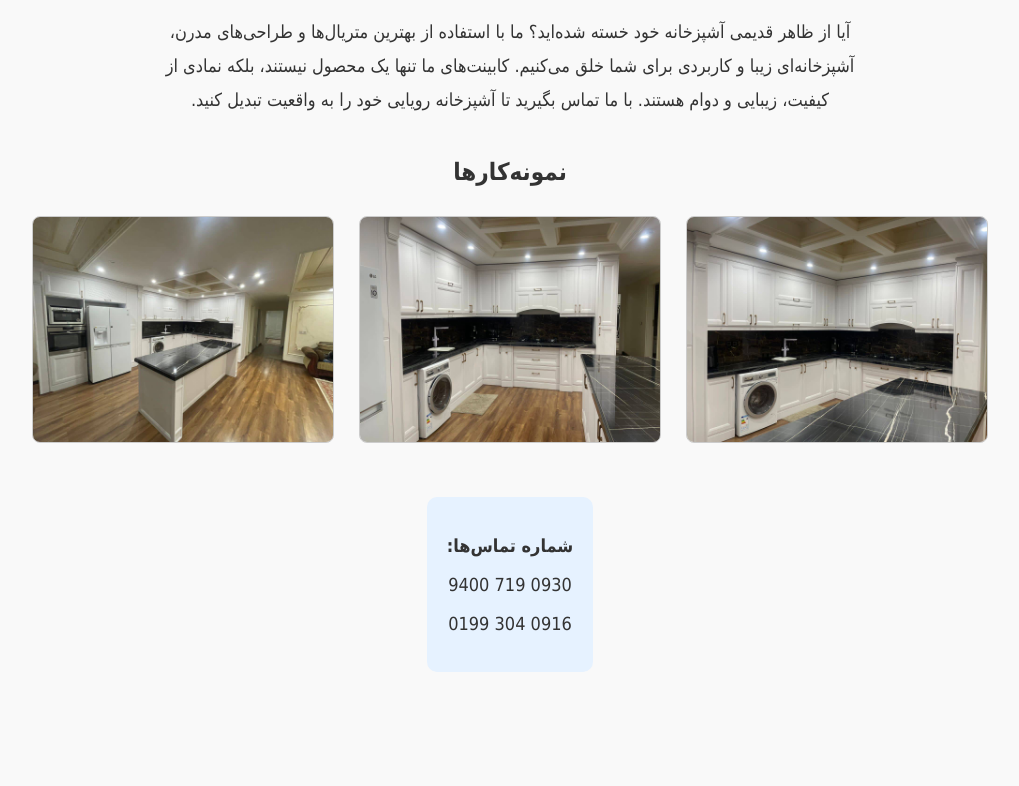
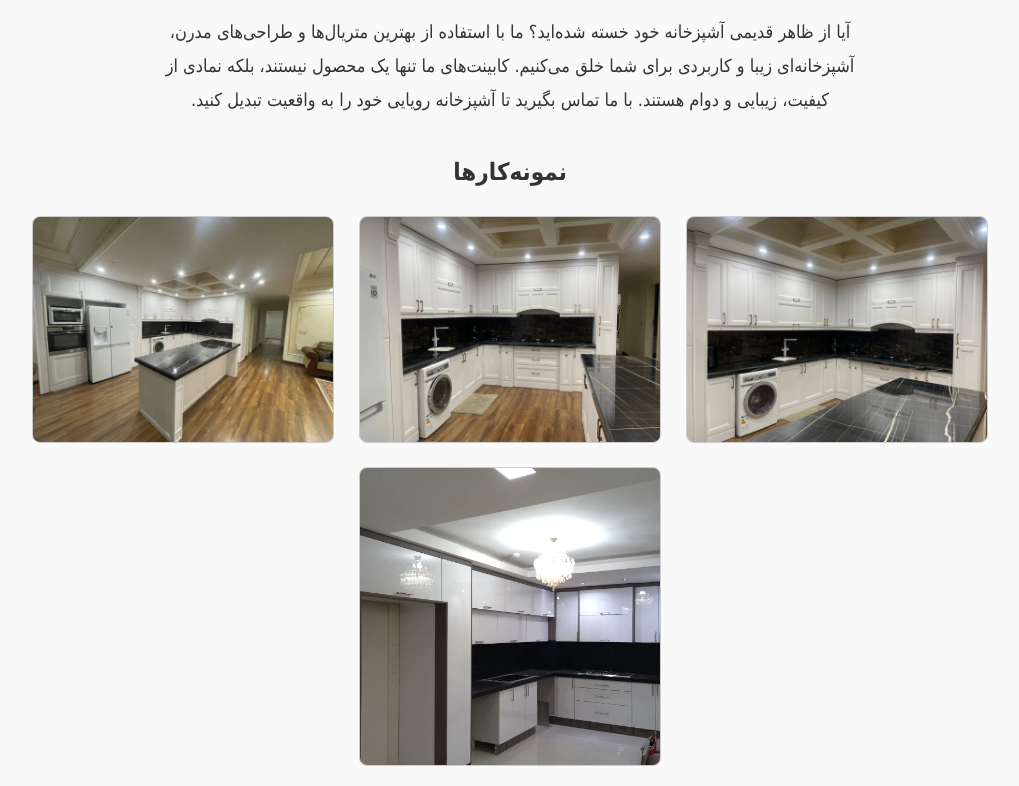
Before and after one commit to iceshw/AAF-wood, a plain HTML site: page index.html in a window 1280 px wide. Shown: the part 166-952 px from the top of the page, without its empty margins (130-1149 px from the left). Before the commit the page ends 886 px from the top, so only its background shows below. Drawn offline with Linux system fonts and the light colour scheme.

Commit message:
Update index.html

```diff
--- a/index.html
+++ b/index.html
@@ -58,6 +58,7 @@
     <img src="IMG_6906.jpeg" alt="نمونه کار ۱">
     <img src="IMG_6907.jpeg" alt="نمونه کار ۲">
     <img src="IMG_6908.jpeg" alt="نمونه کار ۳">
+        <img src="IMG_6912.jpeg" alt="نمونه کار ۴">
   </div>
 
   <div class="contact">
```
